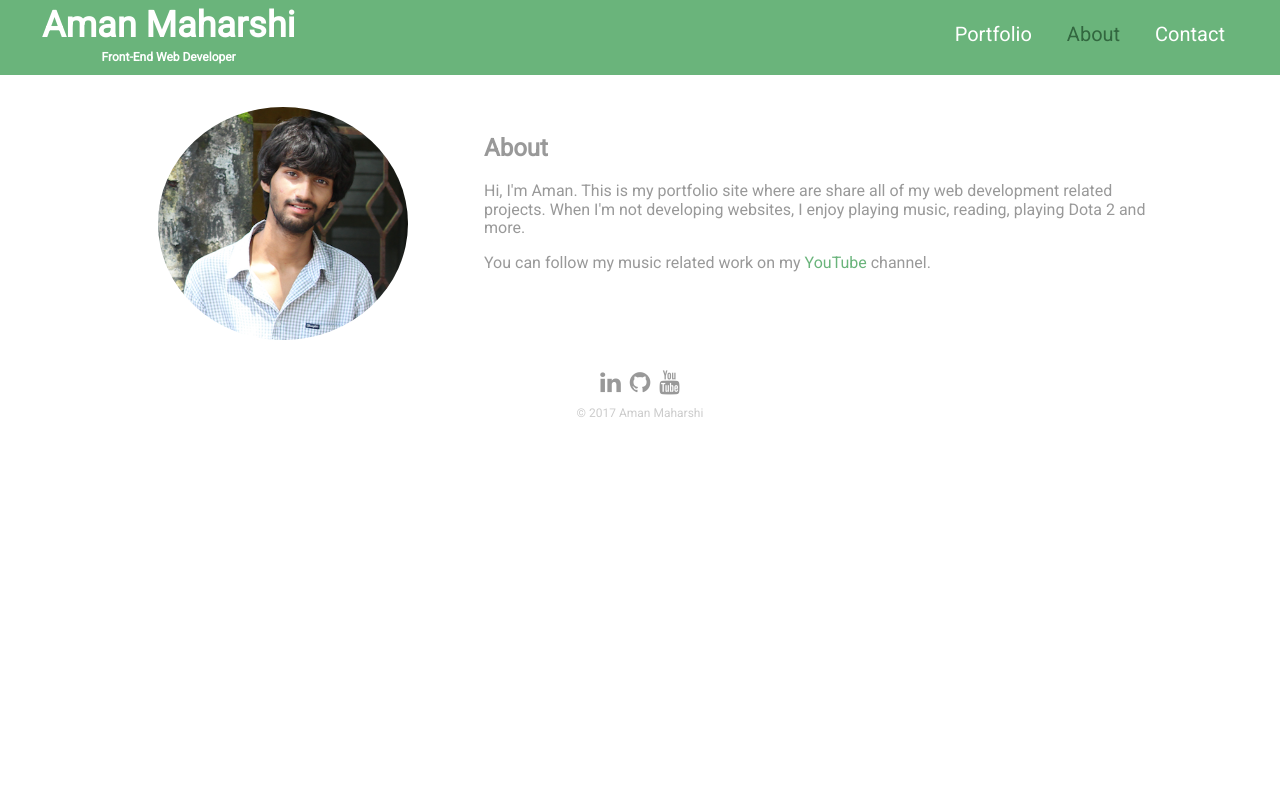
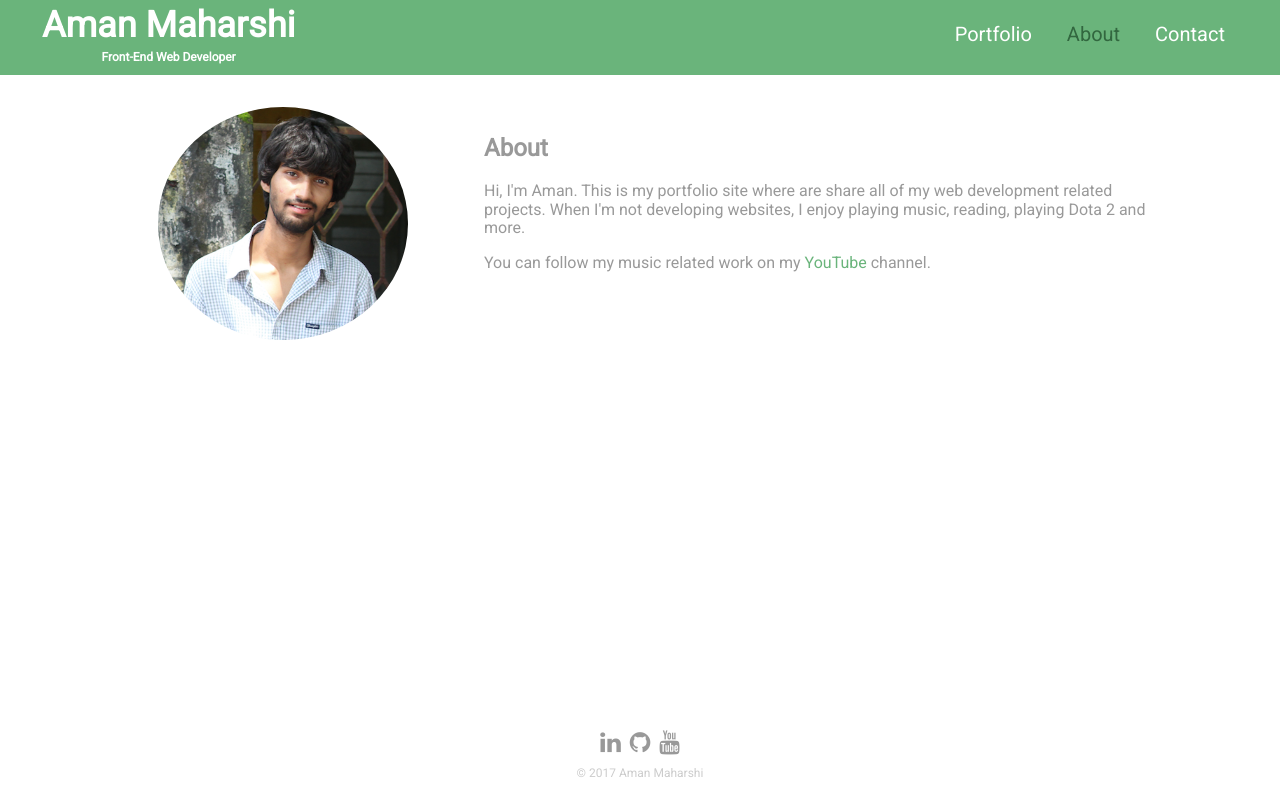
Before and after one commit to aman-maharshi/portfolio-treehouse, a plain HTML site: page about.html in a window 1280 px wide. Drawn offline with Linux system fonts and the light colour scheme.

Commit message:
min-height added to main section

```diff
--- a/css/main.css
+++ b/css/main.css
@@ -65,6 +65,9 @@ nav a.selected {
 /*********
   MAIN
 **********/
+main {
+  min-height: 500px;
+}
 main, footer {
   /*centering the content*/
   max-width: 1100px;
--- a/css/responsive.css
+++ b/css/responsive.css
@@ -46,6 +46,7 @@
   }
   main {
     clear: both;
+    min-height: 625px;
   }
   #gallary {
     padding: 2em;
@@ -72,7 +73,6 @@
     margin-top: 1.5em;
     padding-left: 4em;
   }
-
 }
 /* small decives and tablets */
 @media (min-width:480px) and (max-width: 767px){
```
